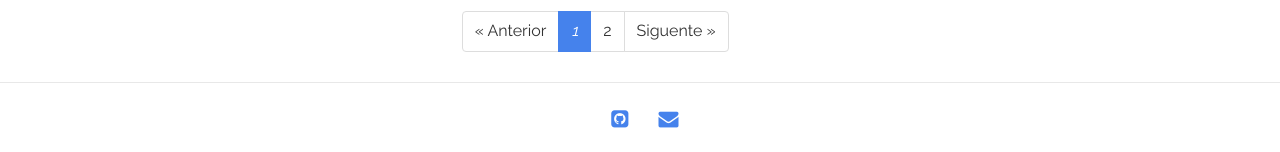
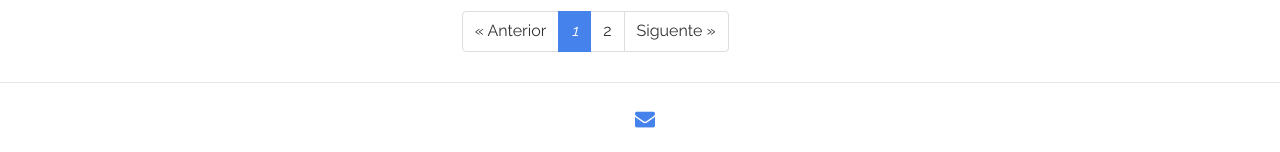
Before and after one commit to Lucas68747/buscotrabajoargentina.github.io, a Jekyll site: the page built from index.html, in a window 1280 px wide. Shown: the part 900-1052 px from the top of the page. Built offline with Jekyll 4.4.1, drawn with Linux system fonts in a browser that asks for light colours; the list of posts is cut into pages by our own code.

Commit message:
Update footer.html

```diff
--- a/_includes/footer.html
+++ b/_includes/footer.html
@@ -20,9 +20,6 @@
                {% if site.twitter %}
                 <a target="_blank" href="{{site.twitter}}"><li class="social twitter"><i class="fa fa-twitter-square"></i></li></a>
                 {% endif %}
-               {% if site.github %}
-                <a target="_blank" href="{{site.github}}"><li class="social github"><i class="fa fa-github-square"></i></li></a>
-                {% endif %}
                {% if site.email %}
                 <a target="_blank" href="mailto:{{site.email}}"><li class="social email"><i class="fa fa-envelope"></i></li></a>
                 {% endif %}
```
